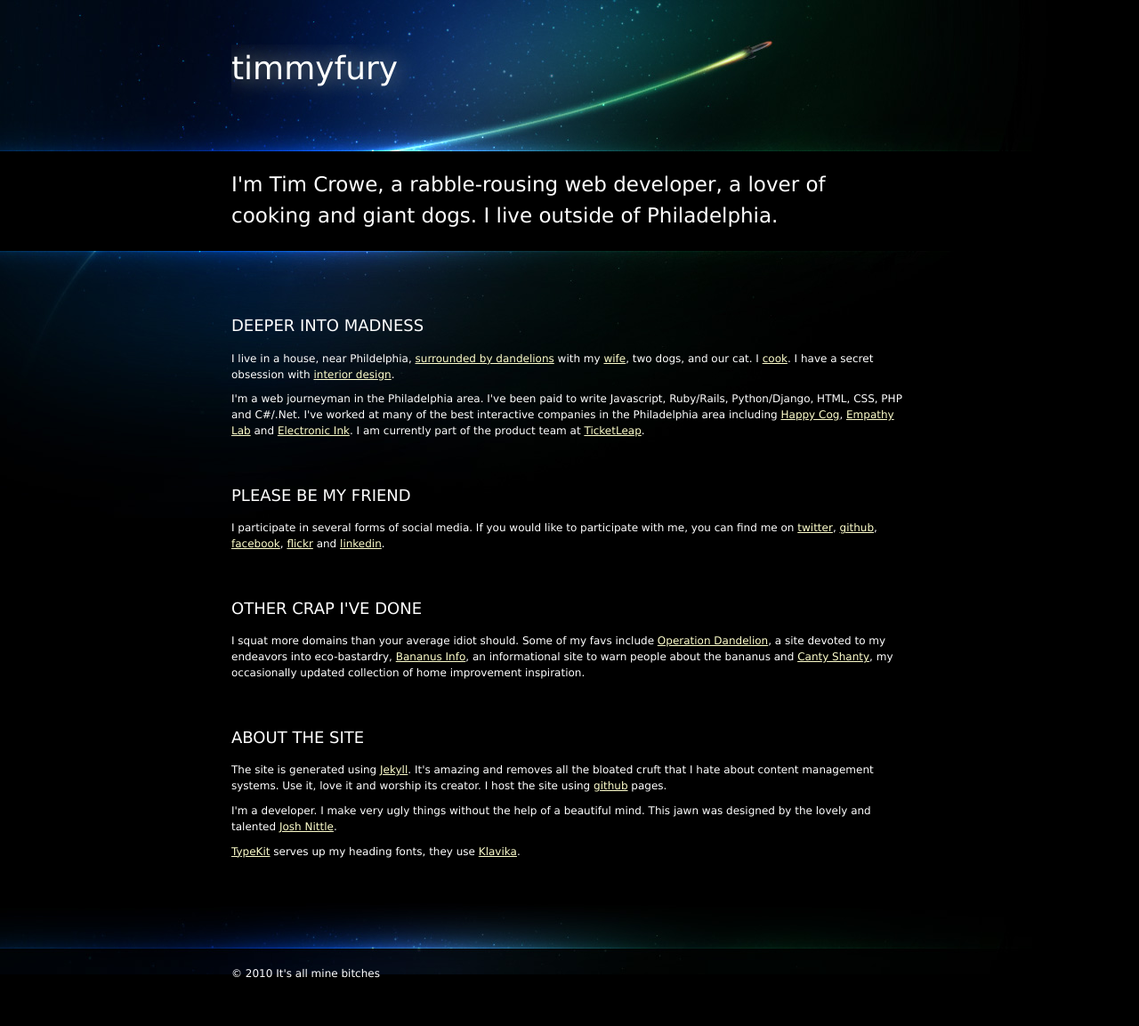
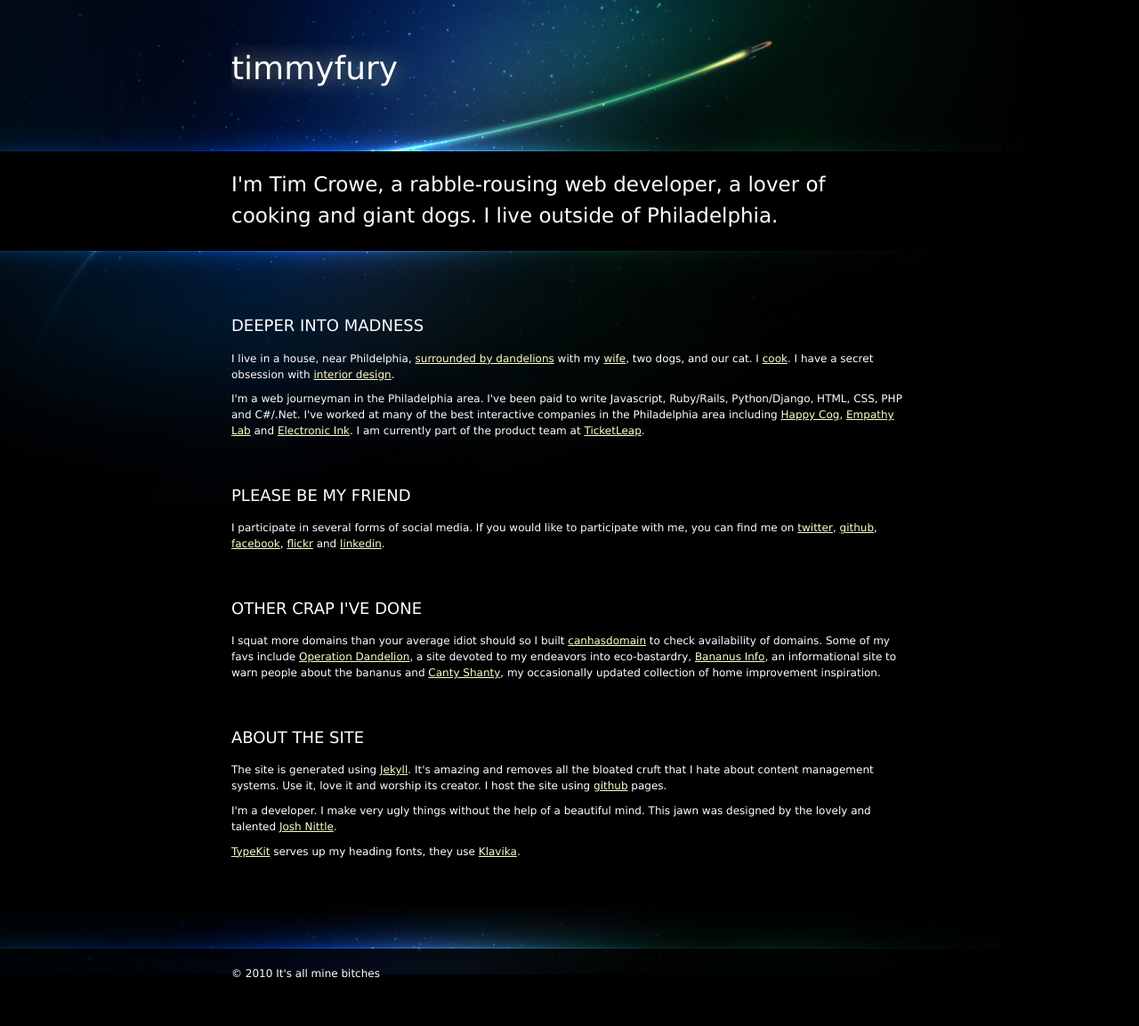
Before and after one commit to timmyfury/timmyfury.github.com, a Jekyll site: the page built from index.html, in a window 1280 px wide. Shown: the whole page at 89% size. Built offline with Jekyll 4.4.1, drawn with Linux system fonts in a browser that asks for light colours.

Commit message:
adding http://canhasdomain.com/ to my site.

```diff
--- a/index.html
+++ b/index.html
@@ -16,7 +16,7 @@ summary: I'm Tim Crowe, a rabble-rousing web developer, a lover of cooking and g
 
 <div class="section" id="other-crap">
 	<h3>Other Crap I've Done</h3>
-	<p>I squat more domains than your average idiot should. Some of my favs include <a href="http://operationdandelion.com">Operation Dandelion</a>, a site devoted to my endeavors into eco-bastardry, <a href="http://bananusinfo.info">Bananus Info</a>, an informational site to warn people about the bananus and <a href="http://cantyshanty.com">Canty Shanty</a>, my occasionally updated collection of home improvement inspiration.</p>
+	<p>I squat more domains than your average idiot should so I built <a href="http://canhasdomain.com/">canhasdomain</a> to check availability of domains. Some of my favs include <a href="http://operationdandelion.com">Operation Dandelion</a>, a site devoted to my endeavors into eco-bastardry, <a href="http://bananusinfo.info">Bananus Info</a>, an informational site to warn people about the bananus and <a href="http://cantyshanty.com">Canty Shanty</a>, my occasionally updated collection of home improvement inspiration.</p>
 </div>
 
 <div class="section" id="about-the-site">
```
